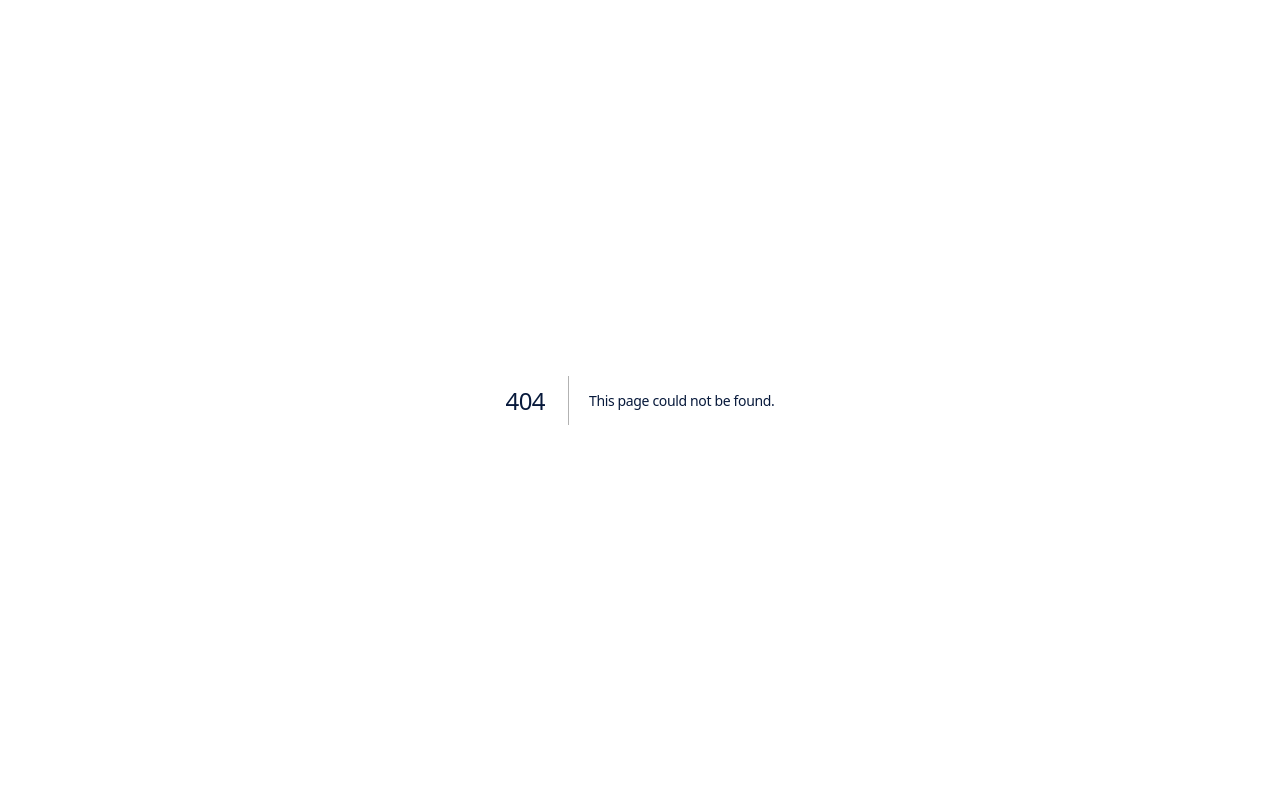
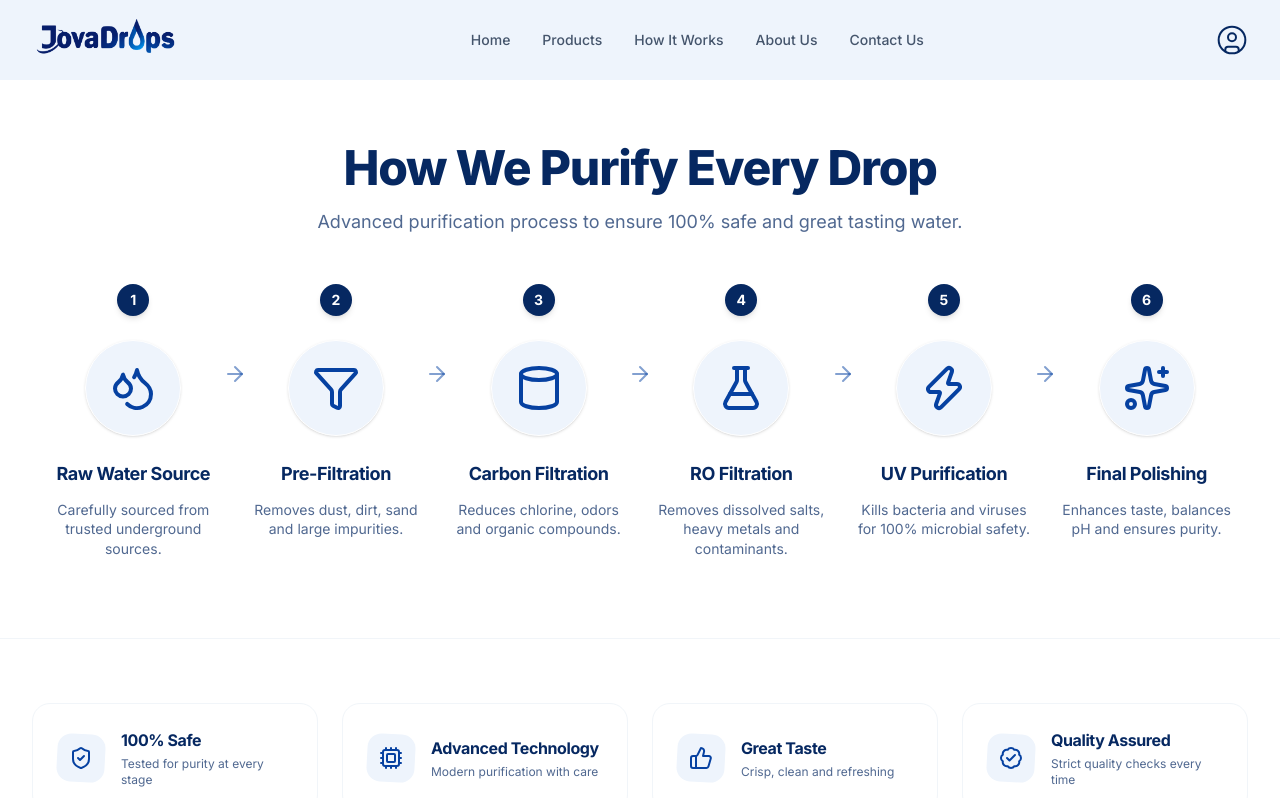
Before and after one commit to kloudke/jovadrops-web-app, a Next.js app: page /how-it-works in a window 1280 px wide. Before the commit this address had no page. Shown: the top 798 px of the page. Built offline with nearby package versions, Linux system fonts and the light colour scheme.

Commit message:
How it works page.

```diff
--- /dev/null
+++ b/src/app/(public)/how-it-works/page.tsx
@@ -0,0 +1,203 @@
+import Image from "next/image"
+import {
+  Droplets,
+  Filter,
+  Cylinder,
+  FlaskConical,
+  Zap,
+  Sparkles,
+  ShieldCheck,
+  Cpu,
+  ThumbsUp,
+  BadgeCheck,
+  ArrowRight
+} from "lucide-react"
+
+export default function HowItWorksPage() {
+  return (
+    <div className="flex flex-col items-center w-full bg-white">
+
+      {/* Header Section */}
+      <section className="w-full pt-16 pb-12 text-center">
+        <div className="container mx-auto px-4">
+          <h1 className="text-4xl md:text-5xl font-extrabold text-brand-dark mb-4">
+            How We Purify Every Drop
+          </h1>
+          <p className="text-brand-dark/70 text-lg max-w-2xl mx-auto">
+            Advanced purification process to ensure 100% safe and great tasting water.
+          </p>
+        </div>
+      </section>
+
+      {/* 6-Step Timeline Section */}
+      <section className="w-full pb-20">
+        <div className="container mx-auto px-4 lg:px-8">
+
+          <div className="flex flex-col lg:flex-row items-start justify-between relative">
+            {/* Desktop connecting line */}
+            <div className="hidden lg:block absolute top-[90px] left-0 w-full h-[2px] bg-brand-light/50 -z-10"></div>
+
+            <ProcessStep
+              number={1}
+              icon={<Droplets className="w-12 h-12 text-brand-primary" />}
+              title="Raw Water Source"
+              description="Carefully sourced from trusted underground sources."
+              hasNext={true}
+            />
+            <ProcessStep
+              number={2}
+              icon={<Filter className="w-12 h-12 text-brand-primary" />}
+              title="Pre-Filtration"
+              description="Removes dust, dirt, sand and large impurities."
+              hasNext={true}
+            />
+            <ProcessStep
+              number={3}
+              icon={<Cylinder className="w-12 h-12 text-brand-primary" />}
+              title="Carbon Filtration"
+              description="Reduces chlorine, odors and organic compounds."
+              hasNext={true}
+            />
+            <ProcessStep
+              number={4}
+              icon={<FlaskConical className="w-12 h-12 text-brand-primary" />}
+              title="RO Filtration"
+              description="Removes dissolved salts, heavy metals and contaminants."
+              hasNext={true}
+            />
+            <ProcessStep
+              number={5}
+              icon={<Zap className="w-12 h-12 text-brand-primary" />}
+              title="UV Purification"
+              description="Kills bacteria and viruses for 100% microbial safety."
+              hasNext={true}
+            />
+            <ProcessStep
+              number={6}
+              icon={<Sparkles className="w-12 h-12 text-brand-primary" />}
+              title="Final Polishing"
+              description="Enhances taste, balances pH and ensures purity."
+              hasNext={false}
+            />
+          </div>
+
+        </div>
+      </section>
+
+      {/* Quality Features Grid */}
+      <section className="w-full py-16 bg-white border-t border-slate-100">
+        <div className="container mx-auto px-4 lg:px-8">
+          <div className="grid grid-cols-1 md:grid-cols-2 lg:grid-cols-4 gap-6">
+            <QualityFeature
+              icon={<ShieldCheck className="w-6 h-6 text-brand-primary" />}
+              title="100% Safe"
+              description="Tested for purity at every stage"
+            />
+            <QualityFeature
+              icon={<Cpu className="w-6 h-6 text-brand-primary" />}
+              title="Advanced Technology"
+              description="Modern purification with care"
+            />
+            <QualityFeature
+              icon={<ThumbsUp className="w-6 h-6 text-brand-primary" />}
+              title="Great Taste"
+              description="Crisp, clean and refreshing"
+            />
+            <QualityFeature
+              icon={<BadgeCheck className="w-6 h-6 text-brand-primary" />}
+              title="Quality Assured"
+              description="Strict quality checks every time"
+            />
+          </div>
+        </div>
+      </section>
+
+      {/* The Promise Section */}
+      <section className="w-full py-20 bg-white">
+        <div className="container mx-auto px-4 lg:px-8">
+          <div className="flex flex-col lg:flex-row items-center justify-between gap-16">
+
+            <div className="lg:w-1/2 text-center lg:text-left">
+              <h2 className="text-4xl lg:text-5xl font-extrabold text-brand-dark tracking-tight leading-[1.2] mb-6">
+                Pure. Safe. Refreshing.<br />
+                <span className="text-brand-primary">That's the JovaDrops Promise.</span>
+              </h2>
+              <p className="text-lg text-brand-dark/80 max-w-lg mx-auto lg:mx-0 leading-relaxed">
+                We follow a strict multi-stage purification process to deliver water that is safe, healthy and refreshing for you and your family.
+              </p>
+            </div>
+
+            <div className="lg:w-1/2 flex justify-center relative">
+              {/* Background circular glow */}
+              <div className="absolute top-1/2 left-1/2 transform -translate-x-1/2 -translate-y-1/2 w-80 h-80 bg-brand-light rounded-full blur-3xl -z-10"></div>
+
+              {/* Product Image placeholder for the big bottle */}
+              <div className="relative w-full max-w-md aspect-square">
+                <Image
+                  src="/hero-image.png"
+                  alt="JovaDrops Promise"
+                  fill
+                  className="object-contain drop-shadow-2xl"
+                />
+              </div>
+            </div>
+
+          </div>
+        </div>
+      </section>
+
+    </div>
+  )
+}
+
+function ProcessStep({ number, icon, title, description, hasNext }: { number: number, icon: React.ReactNode, title: string, description: string, hasNext: boolean }) {
+  return (
+    <div className="flex flex-col items-center text-center w-full lg:w-1/6 px-2 mb-12 lg:mb-0 relative group">
+
+      {/* Number Badge */}
+      <div className="w-8 h-8 rounded-full bg-brand-dark text-white flex items-center justify-center font-bold text-sm mb-6 shadow-md z-10">
+        {number}
+      </div>
+
+      {/* Icon Circle */}
+      <div className="w-24 h-24 rounded-full bg-brand-light flex items-center justify-center mb-6 relative z-10 group-hover:scale-105 transition-transform duration-300 shadow-sm border border-white">
+        {icon}
+      </div>
+
+      {/* Content */}
+      <h3 className="font-bold text-brand-dark text-lg mb-3">{title}</h3>
+      <p className="text-sm text-brand-dark/70 leading-snug max-w-[200px]">{description}</p>
+
+      {/* Mobile-only connecting line (downward) */}
+      {hasNext && (
+        <div className="block lg:hidden w-[2px] h-12 bg-brand-light/50 my-6"></div>
+      )}
+
+      {/* Desktop Arrow (pointing to next) */}
+      {hasNext && (
+        <div className="hidden lg:flex absolute top-[90px] -right-[12px] transform -translate-y-1/2 z-20 text-brand-primary/50">
+          <ArrowRight className="w-6 h-6" />
+        </div>
+      )}
+    </div>
+  )
+}
+
+function QualityFeature({ icon, title, description }: { icon: React.ReactNode, title: string, description: string }) {
+  return (
+    <div className="flex items-center gap-4 p-6 rounded-2xl border border-slate-100 hover:border-brand-primary/20 hover:shadow-sm transition-all duration-300 bg-white">
+      <div className="shrink-0 relative">
+        {/* Hexagon/Badge shape placeholder via CSS */}
+        <div className="w-12 h-12 rounded-xl bg-brand-light transform rotate-3 flex items-center justify-center">
+          <div className="transform -rotate-3">
+            {icon}
+          </div>
+        </div>
+      </div>
+      <div>
+        <h4 className="font-bold text-brand-dark text-base mb-1">{title}</h4>
+        <p className="text-xs text-brand-dark/70">{description}</p>
+      </div>
+    </div>
+  )
+}
--- a/src/app/globals.css
+++ b/src/app/globals.css
@@ -5,8 +5,8 @@
 @custom-variant dark (&:is(.dark *));
 
 @theme {
-  --color-brand-dark: #07193b;
-  --color-brand-primary: #1255c2;
+  --color-brand-dark: #062861;
+  --color-brand-primary: #0641a1;
   --color-brand-light: #eef4fc;
   --color-brand-accent: #2670e8;
   --color-background: var(--background);
@@ -125,13 +125,21 @@
   * {
     @apply border-border outline-ring/50;
   }
+
   body {
-    @apply bg-background text-foreground;
+    @apply bg-background text-brand-dark;
   }
+
   html {
     @apply font-sans;
   }
-  h1, h2, h3, h4, h5, h6 {
-    @apply text-brand-dark font-bold tracking-tight;
+
+  h1,
+  h2,
+  h3,
+  h4,
+  h5,
+  h6 {
+    @apply font-bold tracking-tight text-brand-dark;
   }
 }
--- a/src/components/layout/public-footer.tsx
+++ b/src/components/layout/public-footer.tsx
@@ -21,7 +21,7 @@ export function PublicFooter() {
             <ul className="space-y-2">
               <li><Link href="/" className="text-sm text-slate-300 hover:text-white transition-colors">Home</Link></li>
               <li><Link href="/products" className="text-sm text-slate-300 hover:text-white transition-colors">Products</Link></li>
-              <li><Link href="/#how-it-works" className="text-sm text-slate-300 hover:text-white transition-colors">How It Works</Link></li>
+              <li><Link href="/how-it-works" className="text-sm text-slate-300 hover:text-white transition-colors">How It Works</Link></li>
               <li><Link href="/about" className="text-sm text-slate-300 hover:text-white transition-colors">About Us</Link></li>
               <li><Link href="/contact" className="text-sm text-slate-300 hover:text-white transition-colors">Contact Us</Link></li>
             </ul>
--- a/src/components/layout/public-navbar.tsx
+++ b/src/components/layout/public-navbar.tsx
@@ -1,6 +1,6 @@
 import Link from 'next/link'
 import { buttonVariants } from '@/components/ui/button'
-import { ShoppingCart } from 'lucide-react'
+import { UserCircle } from 'lucide-react'
 import { Logo } from '@/components/ui/logo'
 
 export function PublicNavbar() {
@@ -13,26 +13,47 @@ export function PublicNavbar() {
         </Link>
 
         {/* Desktop Navigation */}
+        {/* <nav className="hidden md:flex gap-2 lg:gap-4 items-center">
+          <Link href="/" className="relative text-sm text-brand-dark hover:text-brand-primary hover:bg-brand-primary/10 hover:shadow-md px-5 py-2.5 rounded-md transition-all group">
+            Home
+            <span className="absolute -bottom-3 left-1/2 w-6 h-[3px] -translate-x-1/2 bg-transparent group-hover:bg-brand-primary rounded-md transition-colors"></span>
+          </Link>
+          <Link href="/products" className="relative text-sm text-brand-dark hover:text-brand-primary hover:bg-brand-primary/10 hover:shadow-md px-5 py-2.5 rounded-md transition-all group">
+            Products
+            <span className="absolute -bottom-3 left-1/2 w-6 h-[3px] -translate-x-1/2 bg-transparent group-hover:bg-brand-primary rounded-md transition-colors"></span>
+          </Link>
+          <Link href="/#how-it-works" className="relative text-sm text-brand-dark hover:text-brand-primary hover:bg-brand-primary/10 hover:shadow-md px-5 py-2.5 rounded-md transition-all group">
+            How It Works
+            <span className="absolute -bottom-3 left-1/2 w-6 h-[3px] -translate-x-1/2 bg-transparent group-hover:bg-brand-primary rounded-md transition-colors"></span>
+          </Link>
+          <Link href="/about" className="relative text-sm text-brand-dark hover:text-brand-primary hover:bg-brand-primary/10 hover:shadow-md px-5 py-2.5 rounded-md transition-all group">
+            About Us
+            <span className="absolute -bottom-3 left-1/2 w-6 h-[3px] -translate-x-1/2 bg-transparent group-hover:bg-brand-primary rounded-md transition-colors"></span>
+          </Link>
+          <Link href="/contact" className="relative text-sm text-brand-dark hover:text-brand-primary hover:bg-brand-primary/10 hover:shadow-md px-5 py-2.5 rounded-md transition-all group">
+            Contact Us
+            <span className="absolute -bottom-3 left-1/2 w-6 h-[3px] -translate-x-1/2 bg-transparent group-hover:bg-brand-primary rounded-md transition-colors"></span>
+          </Link>
+        </nav> */}
         <nav className="hidden md:flex gap-8">
           <Link href="/" className="text-sm font-medium text-slate-600 hover:text-brand-primary transition-colors">Home</Link>
           <Link href="/products" className="text-sm font-medium text-slate-600 hover:text-brand-primary transition-colors">Products</Link>
-          <Link href="/#how-it-works" className="text-sm font-medium text-slate-600 hover:text-brand-primary transition-colors">How It Works</Link>
+          <Link href="/how-it-works" className="text-sm font-medium text-slate-600 hover:text-brand-primary transition-colors">How It Works</Link>
           <Link href="/about" className="text-sm font-medium text-slate-600 hover:text-brand-primary transition-colors">About Us</Link>
           <Link href="/contact" className="text-sm font-medium text-slate-600 hover:text-brand-primary transition-colors">Contact Us</Link>
         </nav>
 
-        {/* Actions (Order Now button as per Home mockup) */}
+        {/* Actions */}
         <div className="flex items-center gap-4">
-          {/* For pages other than home, the design shows a Cart icon with a badge instead. We can render the Order Now button here for now. */}
           <Link
-            href="/products"
-            className={buttonVariants({ variant: "default" }) + " hidden sm:flex bg-brand-dark hover:bg-brand-dark/90 text-white rounded-md px-6"}
+            href="/login"
+            className="hidden sm:flex text-brand-dark hover:text-brand-primary transition-colors"
           >
-            Order Now
+            <UserCircle className="w-8 h-8 stroke-[1.5]" />
+            <span className="sr-only">Sign In / Sign Up</span>
           </Link>
           {/* Mobile Menu Button could go here */}
-        </div>
-      </div>
+        </div>      </div>
     </header>
   )
 }
```
Also changed, not shown: src/app/(public)/page.tsx (+17 -17 lines), 1 other file (tests, documents, lock files or other folders).
